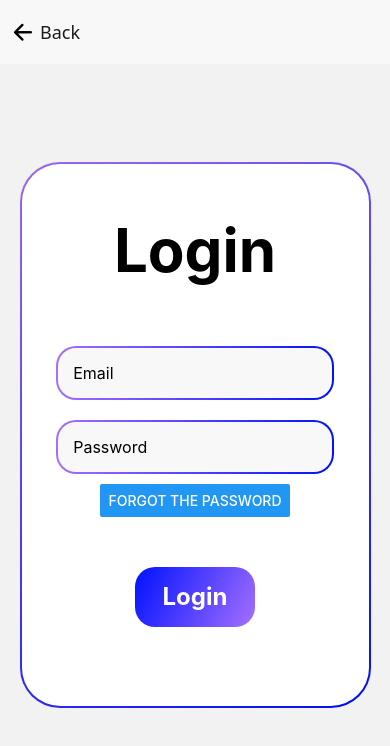
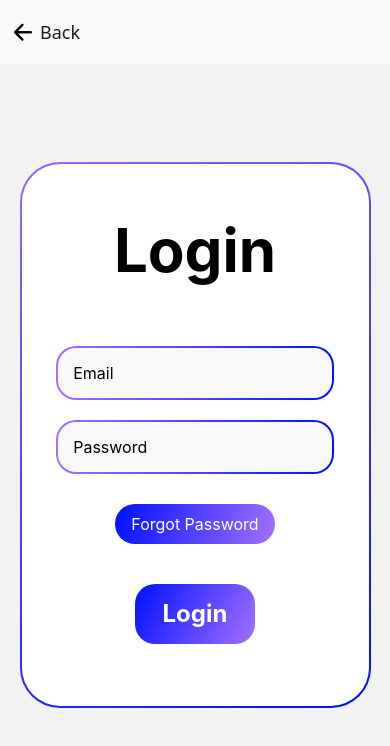
Before and after one commit to AneAltunaa/CarRentalApp, a React Native app: screen /login in a window 390 px wide. Shown: the top 746 px of the page. Built offline with nearby package versions, Linux system fonts and the light colour scheme.

Commit message:
'Colors'

```diff
--- a/components/CarCard.tsx
+++ b/components/CarCard.tsx
@@ -4,6 +4,7 @@ import { useNavigation } from '@react-navigation/native'
 import type { NativeStackNavigationProp } from '@react-navigation/native-stack';
 // Import the 'Car' type from our data file
 import { Car } from '../data/cars';
+import { LinearGradient } from "expo-linear-gradient";
 
 
 // Define the type for the props this components will receive
@@ -18,6 +19,12 @@ interface CarCardProps {
 // It uses destrucuring to get the 'car' object directly from prps
 const CarCard: React.FC<CarCardProps> = ({ car,onRent}) => {
   return (
+    <LinearGradient
+                    colors={["#0011FF", "#A46FFF"]}
+                    start={{ x: 1, y: 1 }}
+                    end={{ x: 0, y: 0 }}
+                    style = {styles.gradientBorder}
+                  >
     <View style={styles.cardContainer}>
       <Text style={styles.title}>{car.name}</Text>
       <Image source={{uri: car.image}} style={styles.image} />
@@ -25,12 +32,20 @@ const CarCard: React.FC<CarCardProps> = ({ car,onRent}) => {
       <View style={styles.bottomRow}>
         <Text style={styles.price}>{car.price} € / day</Text>
         <TouchableOpacity
-        style ={styles.rentButton}
+        // style ={styles.rentButton}
         onPress={onRent}>
+          <LinearGradient
+                    colors={["#0011FF", "#A46FFF"]}
+                    start={{ x: 1, y: 1 }}
+                    end={{ x: 0, y: 0 }}
+                    style={styles.rentButton}
+                  >
           <Text style = {styles.rental}>Rent</Text>
+          </LinearGradient>
         </TouchableOpacity>
       </View>
     </View>
+    </LinearGradient>
   );
 };
 
@@ -38,15 +53,22 @@ const CarCard: React.FC<CarCardProps> = ({ car,onRent}) => {
 
 // define the styles for te component
 const styles = StyleSheet.create({
+    gradientBorder: {
+      width:'90%',
+        padding: 2, // πάχος του “border”
+        borderRadius: 22,
+        alignItems: "center",
+      justifyContent: "center",
+      marginVertical: 10,
+        marginHorizontal: 15,
+    },
     cardContainer: {
-        borderColor: 'blue',
-        borderWidth: 1.5,
-        width: '90%',
+        width: '100%',
         backgroundColor: 'white',
         borderRadius: 20,
         padding: 20,
-        marginVertical: 10,
-        marginHorizontal: 15,
+        // marginVertical: 10,
+        // marginHorizontal: 15,
         // Shadow for iOS
         shadowColor: '#000',
         shadowOffset: { width: 0, height: 2 },
@@ -84,7 +106,7 @@ const styles = StyleSheet.create({
     },
     rentButton: {
       marginTop: 40,
-      backgroundColor: 'blue',
+
       borderRadius: 15,
       paddingHorizontal: 10,
       alignSelf: 'flex-end'
--- a/components/CustomHeader.tsx
+++ b/components/CustomHeader.tsx
@@ -2,20 +2,15 @@ import React from 'react';
 import { TouchableOpacity, Text } from 'react-native';
 import { Ionicons } from '@expo/vector-icons';
 import AsyncStorage from '@react-native-async-storage/async-storage';
+import { LinearGradient } from "expo-linear-gradient";
 
 export const CustomHeader = ({ title, navigation }: { title: string; navigation: any }) => ({
   title: title,
   headerTitleAlign: 'center' as const,
   headerTitleStyle: { fontSize: 22, fontWeight: 'bold' as const },
   headerLeft: () => (
+
     <TouchableOpacity
-      style={{
-        marginLeft: 10,
-        paddingHorizontal: 12,
-        paddingVertical: 6,
-        backgroundColor: 'black',
-        borderRadius: 8,
-      }}
       onPress={async () => {
         await AsyncStorage.removeItem('user');
         navigation.reset({
@@ -24,7 +19,20 @@ export const CustomHeader = ({ title, navigation }: { title: string; navigation:
         });
       }}
     >
-      <Text style={{ color: 'blue', fontWeight: 'bold' }}>Logout</Text>
+      <LinearGradient
+          colors={["#0011FF", "#A46FFF"]}
+          start={{ x: 1, y: 1 }}
+          end={{ x: 0, y: 0 }}
+          style={{marginLeft: 10,
+            paddingHorizontal: 12,
+            paddingVertical: 6,
+            // backgroundColor: 'black',
+            borderRadius: 8}}
+            >
+      <Text style = {{color: 'white',
+                    fontWeight: "bold",
+                    fontSize:16}}>Logout</Text>
+      </LinearGradient>
     </TouchableOpacity>
   ),
   headerRight: () => (
--- a/login.tsx
+++ b/login.tsx
@@ -85,8 +85,17 @@ export default function LoginScreen() {
               />
             </View>
           </LinearGradient>
+            <TouchableOpacity onPress={() => navigation.navigate('ForgotPass')} activeOpacity={0.8} />
+              <LinearGradient
+              colors={["#0011FF", "#A46FFF"]}
+              start={{ x: 0, y: 0 }}
+              end={{ x: 1, y: 1 }}
+              style={styles.forgetButton}
+            >
+              <Text style={styles.forgotPassword}>Forgot Password</Text>
+            </LinearGradient>
 
-          <Button title='Forgot the password' onPress={() => navigation.navigate('ForgotPass')} />
+
 
           <TouchableOpacity onPress={loginFunction} activeOpacity={0.8}>
             <LinearGradient
@@ -153,7 +162,7 @@ const styles = StyleSheet.create({
     fontSize: 16,
   },
   loginButton: {
-    marginTop: 50,
+    marginTop: 40,
     width: 120,
     height: 60,
     alignItems: "center",
@@ -165,4 +174,16 @@ const styles = StyleSheet.create({
     color: "white",
     fontWeight: "bold",
   },
+  forgotPassword: {
+    fontSize: 16,
+    color: "white"
+  },
+  forgetButton: {
+    marginTop: 20,
+    width: 160,
+    height: 40,
+    alignItems: "center",
+    justifyContent: "center",
+    borderRadius: 20,
+  },
 });
--- a/screens/RentCar.tsx
+++ b/screens/RentCar.tsx
@@ -8,7 +8,7 @@ import { useNavigation } from '@react-navigation/native';
 import { Modal, View, StyleSheet, ScrollView, Text, Image, TouchableHighlight, TouchableOpacity } from 'react-native';
 import AsyncStorage from '@react-native-async-storage/async-storage';
 import { Ionicons } from '@expo/vector-icons';
-
+import { LinearGradient } from "expo-linear-gradient";
 
 // for map part
 import MapComponent from '../components/MapComponent';
@@ -58,6 +58,12 @@ const RentCar = () => {
 
   return (
     <ScrollView>
+      <LinearGradient
+                          colors={["#0011FF", "#A46FFF"]}
+                          start={{ x: 1, y: 1 }}
+                          end={{ x: 0, y: 0 }}
+                          style = {styles.gradientBorder}
+                        >
         <View style={styles.cardContainer}>
             <Text style={styles.title}>{car.name}</Text>
             <Image source={{ uri: car.image }} style={{ width: 300, height: 200 }} />
@@ -88,13 +94,22 @@ const RentCar = () => {
             setStartDate(start);
             setEndDate(end);
           }} />
-            <TouchableHighlight style={styles.rentButtoon }
+
+            <TouchableHighlight
                 onPress={handleConfirmRental}>
+                  <LinearGradient
+                                      colors={["#0011FF", "#A46FFF"]}
+                                      start={{ x: 1, y: 1 }}
+                                      end={{ x: 0, y: 0 }}
+                                      style={styles.rentButton}
+                                    >
                 <Text style={styles.rental}>
                     Confirm Rental
                 </Text>
+                </LinearGradient>
             </TouchableHighlight>
         </View>
+        </LinearGradient>
         <Modal
         visible={showSuccessModal}
         transparent={true}
@@ -139,17 +154,23 @@ const RentCar = () => {
 };
 
 const styles = StyleSheet.create({
+  gradientBorder: {
+      width:'90%',
+        padding: 2, // πάχος του “border”
+        borderRadius: 22,
+        alignItems: "center",
+      justifyContent: "center",
+      marginVertical: 10,
+        marginHorizontal: 15,
+  },
     cardContainer: {
         display: 'flex',
         flexDirection: 'column',
-        borderColor: 'blue',
-        borderWidth: 1.5,
-        width: '90%',
+        width: '100%',
         backgroundColor: 'white',
         borderRadius: 20,
         padding: 20,
-        marginVertical: 10,
-        marginHorizontal: 15,
+
         shadowColor: '#000',
         shadowOffset: { width: 0, height: 2 },
         shadowOpacity: 0.1,
@@ -176,8 +197,7 @@ const styles = StyleSheet.create({
         color: 'blue',
         textDecorationLine: 'underline',
     },
-    rentButtoon: {
-        backgroundColor: 'blue',
+    rentButton: {
         borderRadius: 15,
         width: 150,
         alignSelf: 'flex-end'
```
Also changed, not shown: 1 other file (tests, documents, lock files or other folders).
